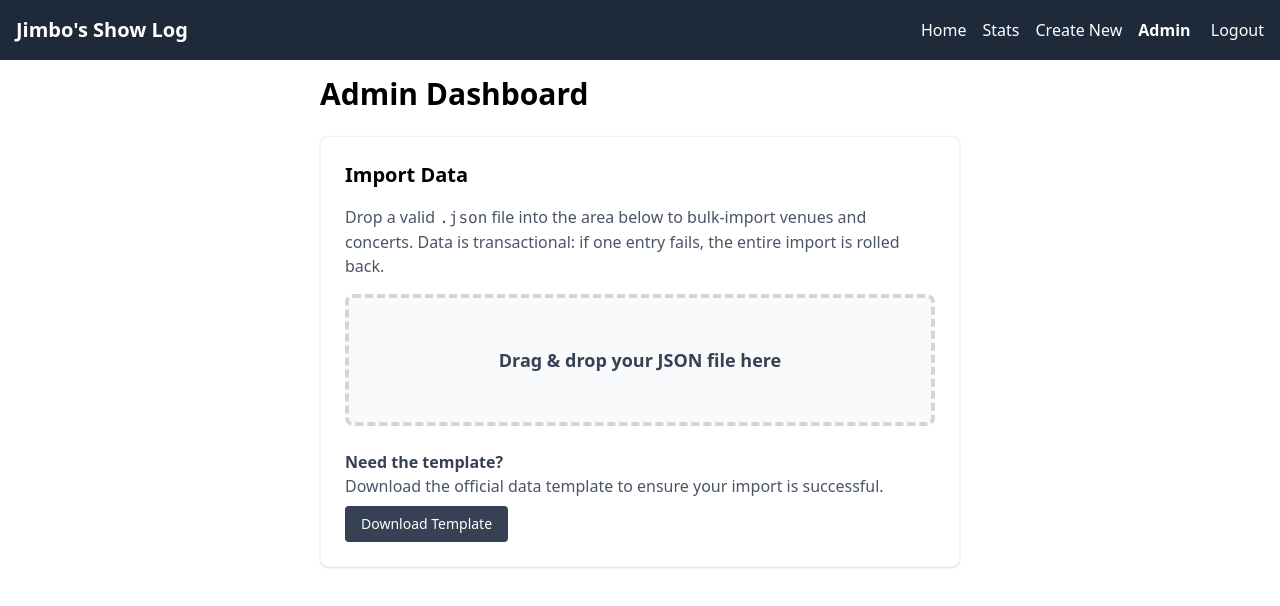
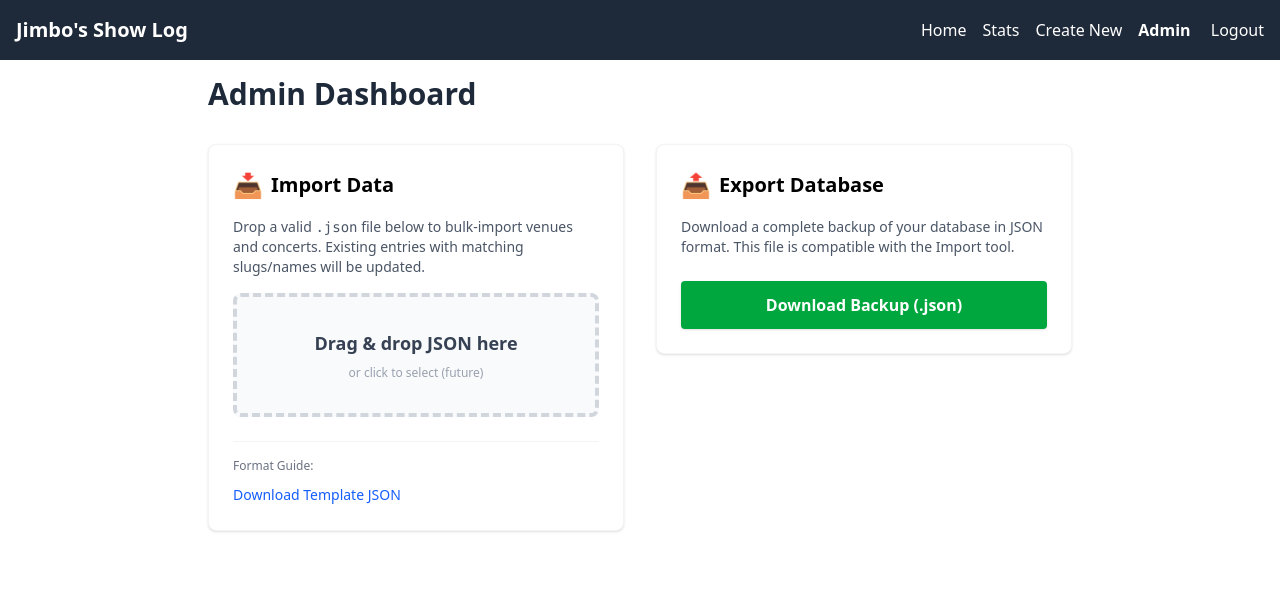
Before and after one commit to ryanjpeterson/jimbos-show-log, a React (Vite) app in the folder frontend/: page /admin in a window 1280 px wide. Shown: the top 606 px of the page. Built offline with nearby package versions, Linux system fonts and the light colour scheme; sample sign-in values are in the browser's storage.

Commit message:
added admin export

```diff
--- a/frontend/src/pages/AdminDashboard.jsx
+++ b/frontend/src/pages/AdminDashboard.jsx
@@ -1,13 +1,19 @@
 import React, { useState, useCallback } from 'react';
 import axios from 'axios';
+import { useAuth } from '../context/AuthContext'; // Import auth context to get token if needed (axios interceptor usually handles it)
 
 function AdminDashboard() {
   const [isDragging, setIsDragging] = useState(false);
   const [error, setError] = useState(null);
   const [success, setSuccess] = useState(null);
   const [loading, setLoading] = useState(false);
+  const [exportLoading, setExportLoading] = useState(false); // New state for export
 
-  // Handle file drop
+  // ... existing handleDrop, handleDragOver, handleDragLeave ...
+  // (Keep your existing drag-and-drop logic here)
+  const handleDragOver = (e) => { e.preventDefault(); e.stopPropagation(); setIsDragging(true); };
+  const handleDragLeave = (e) => { e.preventDefault(); e.stopPropagation(); setIsDragging(false); };
+
   const handleDrop = useCallback(async (e) => {
     e.preventDefault();
     e.stopPropagation();
@@ -20,14 +26,9 @@ function AdminDashboard() {
     if (file && file.type === 'application/json') {
       setLoading(true);
       try {
-        // 1. Read the file as text
         const text = await file.text();
-        // 2. Parse the text into JSON
         const data = JSON.parse(text);
-
-        // 3. Post the JSON data (not the file) to the backend
         const res = await axios.post('/api/import', data);
-
         setSuccess(res.data.message);
       } catch (err) {
         if (err instanceof SyntaxError) {
@@ -43,72 +44,122 @@ function AdminDashboard() {
     }
   }, []);
 
-  // Prevent default browser behavior for drag events
-  const handleDragOver = (e) => {
-    e.preventDefault();
-    e.stopPropagation();
-    setIsDragging(true);
-  };
+  // NEW: Handle Export
+  const handleExport = async () => {
+    setExportLoading(true);
+    setError(null);
+    try {
+      // Request the export endpoint
+      const response = await axios.get('/api/export', {
+        responseType: 'blob', // Important: Handle response as a binary blob
+      });
 
-  const handleDragLeave = (e) => {
-    e.preventDefault();
-    e.stopPropagation();
-    setIsDragging(false);
+      // Create a link element to trigger the download
+      const url = window.URL.createObjectURL(new Blob([response.data]));
+      const link = document.createElement('a');
+      link.href = url;
+
+      // Use date in filename
+      const dateStr = new Date().toISOString().split('T')[0];
+      link.setAttribute('download', `jimbos-show-log-backup-${dateStr}.json`);
+
+      document.body.appendChild(link);
+      link.click();
+
+      // Cleanup
+      link.remove();
+      window.URL.revokeObjectURL(url);
+      setSuccess("Export successful! Check your downloads.");
+    } catch (err) {
+      console.error("Export failed", err);
+      setError("Failed to export database.");
+    } finally {
+      setExportLoading(false);
+    }
   };
 
   return (
-    <div className="container mx-auto p-4 max-w-2xl">
-      <h1 className="text-3xl font-bold mb-6">Admin Dashboard</h1>
+    <div className="container mx-auto p-4 max-w-4xl">
+      <h1 className="text-3xl font-bold mb-8 text-gray-800">Admin Dashboard</h1>
 
+      <div className="grid grid-cols-1 md:grid-cols-2 gap-8">
+
+        {/* LEFT COLUMN: IMPORT */}
         <div className="bg-white p-6 rounded-lg shadow border border-gray-100">
-        <h2 className="text-xl font-bold mb-4">Import Data</h2>
-        <p className="text-gray-600 mb-4">
-          Drop a valid <code>.json</code> file into the area below to bulk-import venues and concerts.
-          Data is transactional: if one entry fails, the entire import is rolled back.
+          <h2 className="text-xl font-bold mb-4 flex items-center">
+            <span className="text-2xl mr-2">📥</span> Import Data
+          </h2>
+          <p className="text-gray-600 mb-4 text-sm">
+            Drop a valid <code>.json</code> file below to bulk-import venues and concerts.
+            Existing entries with matching slugs/names will be updated.
           </p>
 
           <div
             onDrop={handleDrop}
             onDragOver={handleDragOver}
             onDragLeave={handleDragLeave}
-          className={`border-4 border-dashed rounded-lg p-12 text-center transition-colors
-            ${isDragging ? 'border-blue-500 bg-blue-50' : 'border-gray-300 bg-gray-50'}
+            className={`border-4 border-dashed rounded-lg p-8 text-center transition-colors cursor-pointer
+              ${isDragging ? 'border-blue-500 bg-blue-50' : 'border-gray-300 bg-gray-50 hover:bg-gray-100'}
             `}
           >
             {loading ? (
-            <p className="text-lg font-semibold text-gray-700">Importing...</p>
+              <p className="text-lg font-semibold text-gray-700 animate-pulse">Importing...</p>
             ) : (
+              <div>
                 <p className="text-lg font-semibold text-gray-700">
-              {isDragging ? "Release to upload" : "Drag & drop your JSON file here"}
+                  {isDragging ? "Release to upload" : "Drag & drop JSON here"}
                 </p>
+                <p className="text-xs text-gray-400 mt-2">or click to select (future)</p>
+              </div>
             )}
           </div>
 
-        {/* Status Messages */}
-        {error && (
-          <div className="mt-4 p-4 bg-red-100 text-red-800 rounded-lg">
-            <strong className="font-bold">Error:</strong> {error}
+          <div className="mt-6 pt-4 border-t border-gray-100">
+            <p className="text-xs text-gray-500 mb-2">Format Guide:</p>
+            <a
+              href="/jimbos-show-log-import-template.json"
+              download
+              className="text-blue-600 text-sm hover:underline font-medium"
+            >
+              Download Template JSON
+            </a>
           </div>
+        </div>
+
+        {/* RIGHT COLUMN: EXPORT & STATUS */}
+        <div className="space-y-8">
+
+          {/* EXPORT CARD */}
+          <div className="bg-white p-6 rounded-lg shadow border border-gray-100">
+            <h2 className="text-xl font-bold mb-4 flex items-center">
+              <span className="text-2xl mr-2">📤</span> Export Database
+            </h2>
+            <p className="text-gray-600 mb-6 text-sm">
+              Download a complete backup of your database in JSON format.
+              This file is compatible with the Import tool.
+            </p>
+
+            <button
+              onClick={handleExport}
+              disabled={exportLoading}
+              className="w-full bg-green-600 hover:bg-green-700 text-white font-bold py-3 px-4 rounded shadow flex items-center justify-center transition disabled:opacity-50 disabled:cursor-not-allowed"
+            >
+              {exportLoading ? (
+                <span>Generatng JSON...</span>
+              ) : (
+                <span>Download Backup (.json)</span>
               )}
-        {success && (
-          <div className="mt-4 p-4 bg-green-100 text-green-800 rounded-lg">
-            <strong className="font-bold">Success:</strong> {success}
+            </button>
+          </div>
+
+          {/* STATUS MESSAGES AREA */}
+          {(error || success) && (
+            <div className={`p-4 rounded-lg shadow ${error ? 'bg-red-100 text-red-800' : 'bg-green-100 text-green-800'}`}>
+              <h3 className="font-bold mb-1">{error ? 'Error' : 'Success'}</h3>
+              <p className="text-sm">{error || success}</p>
             </div>
           )}
 
-        <div className="mt-6">
-          <h3 className="font-bold text-gray-700">Need the template?</h3>
-          <p className="text-gray-600">
-            Download the official data template to ensure your import is successful.
-          </p>
-          {/* This link assumes you've placed the template in the /public folder */}
-          <a
-            href="/jimbos-show-log-import-template.json"
-            download
-            className="inline-block mt-2 bg-gray-700 text-white px-4 py-2 rounded text-sm font-medium hover:bg-gray-800"
-          >
-            Download Template
-          </a>
         </div>
       </div>
     </div>
```
Also changed, not shown: 1 other file (tests, documents, lock files or other folders). Lines whose indentation alone changed are shown as unchanged.
